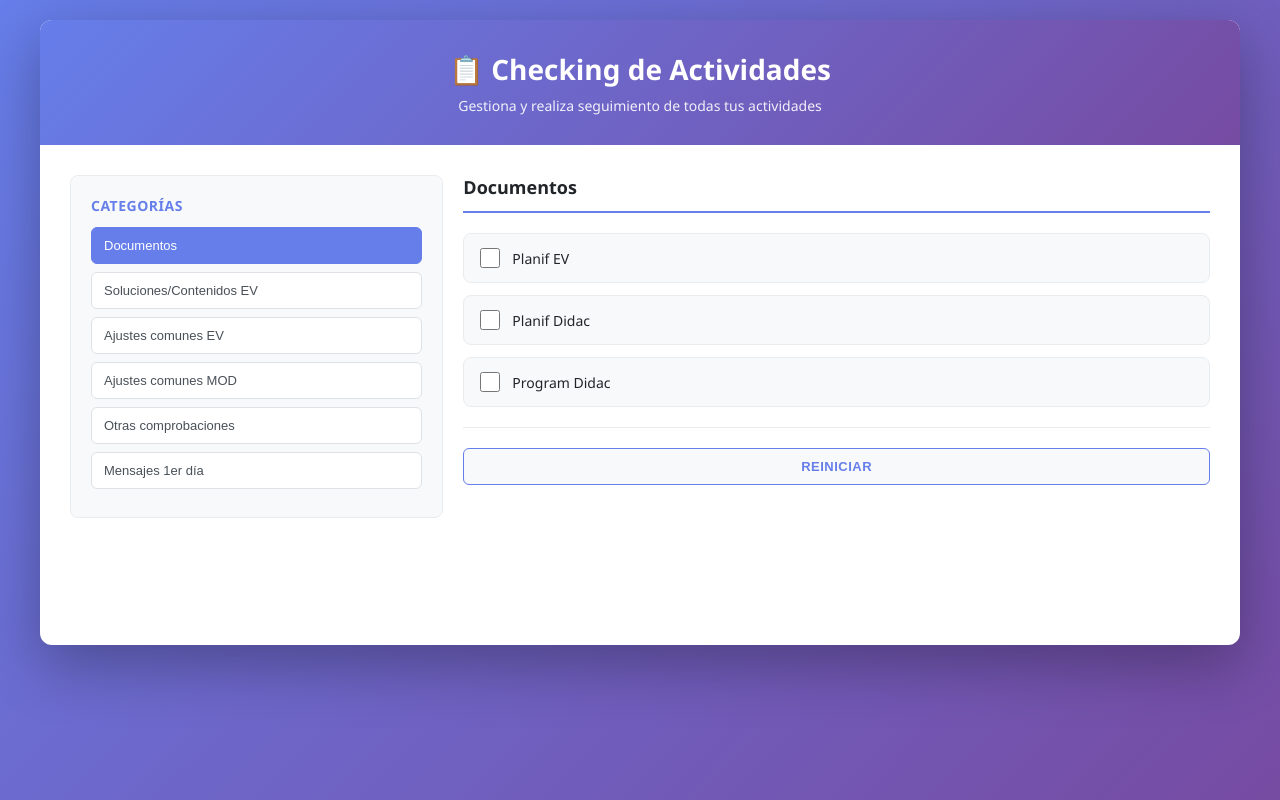
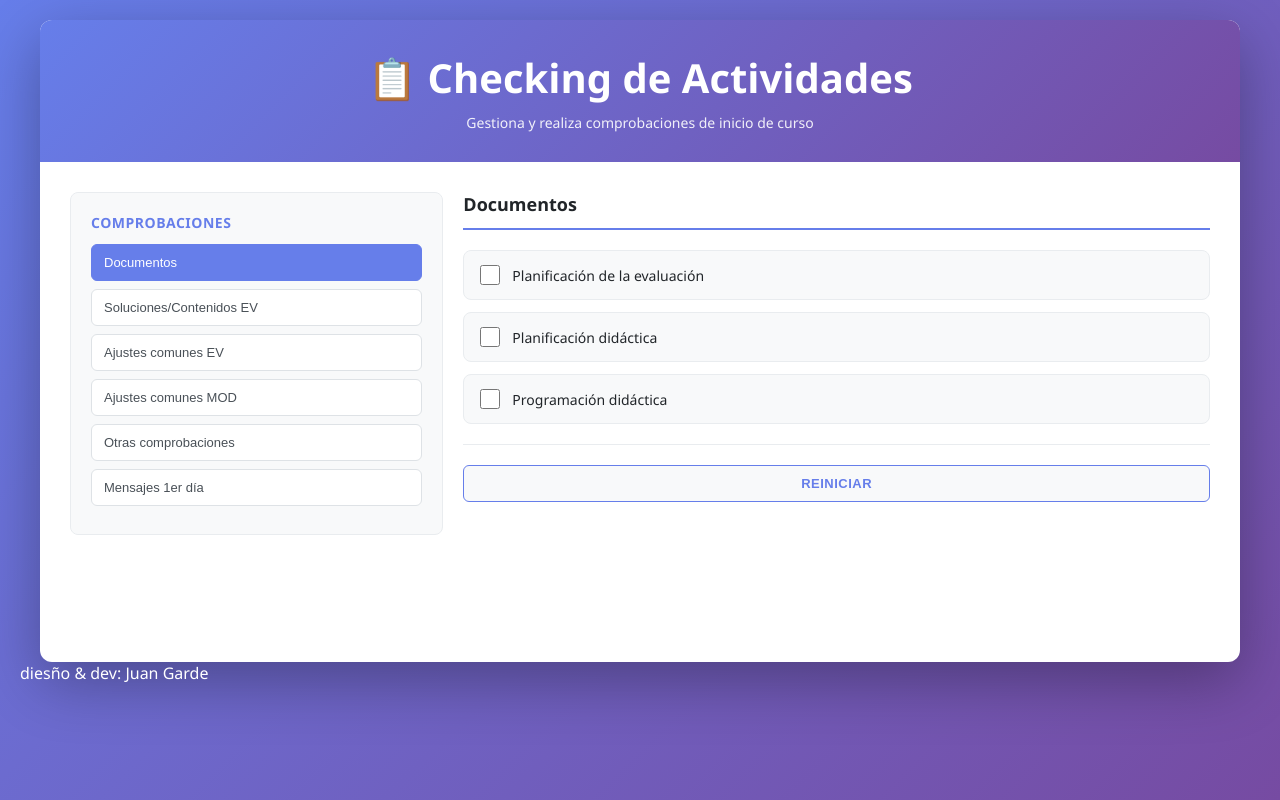
Before and after one commit to mis-app/comprobaciones, a plain HTML site: page index.html in a window 1280 px wide. Drawn offline with Linux system fonts and the light colour scheme.

Commit message:
actualización modificación de items

```diff
--- a/index.html
+++ b/index.html
@@ -35,7 +35,7 @@
         }
 
         .header h1 {
-            font-size: 28px;
+            font-size: 40px;
             margin-bottom: 8px;
             font-weight: 600;
         }
@@ -331,18 +331,21 @@
                 font-size: 24px;
             }
         }
+        .atribucion{
+            color: white;
+        }
     </style>
 </head>
 <body>
     <div class="container">
         <div class="header">
             <h1>📋 Checking de Actividades</h1>
-            <p>Gestiona y realiza seguimiento de todas tus actividades</p>
+            <p>Gestiona y realiza comprobaciones de inicio de curso</p>
         </div>
 
         <div class="content">
             <div class="sidebar">
-                <h3>Categorías</h3>
+                <h3>Comprobaciones</h3>
                 <ul id="categories"></ul>
             </div>
 
@@ -350,12 +353,15 @@
                 <div id="sectionContent"></div>
             </div>
         </div>
+
     </div>
-
+<div>
+            <p class="atribucion">diesño & dev: Juan Garde</p>
+        </div>
     <script>
         const data = {
-            'Documentos': ['Planif EV', 'Planif Didac', 'Program Didac'],
-            'Soluciones/Contenidos EV': ['EV nivel con-sin', 'EV intermedia con-sin', 'EV final con-sin'],
+            'Documentos': ['Planificación de la evaluación', 'Planificación didáctica', 'Programación didáctica'],
+            'Soluciones/Contenidos EV': ['EV NIVEL con y sin soluciones', 'EV INTERMEDIA con y sin soluciones', 'EV FINAL con y sin soluciones'],
             'Ajustes comunes EV': ['EV0', 'EV1', 'EV2'],
             'Ajustes comunes MOD': ['M1', 'M2', 'M3'],
             'Otras comprobaciones': ['Links (material complementario)', 'PDF - Recibi material', 'PDF - Bienvenida', 'Calendario plataforma', 'Restricciones', 'SCORM'],
```
